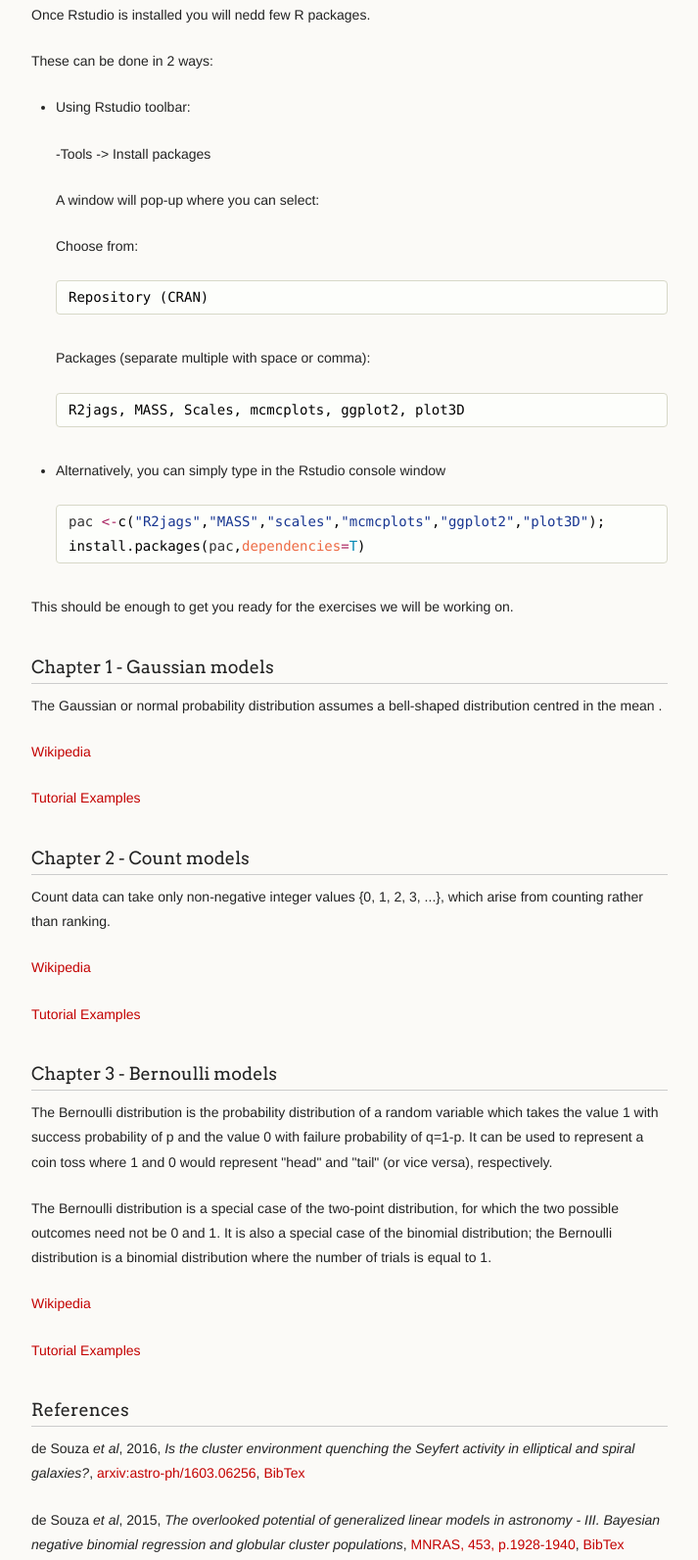
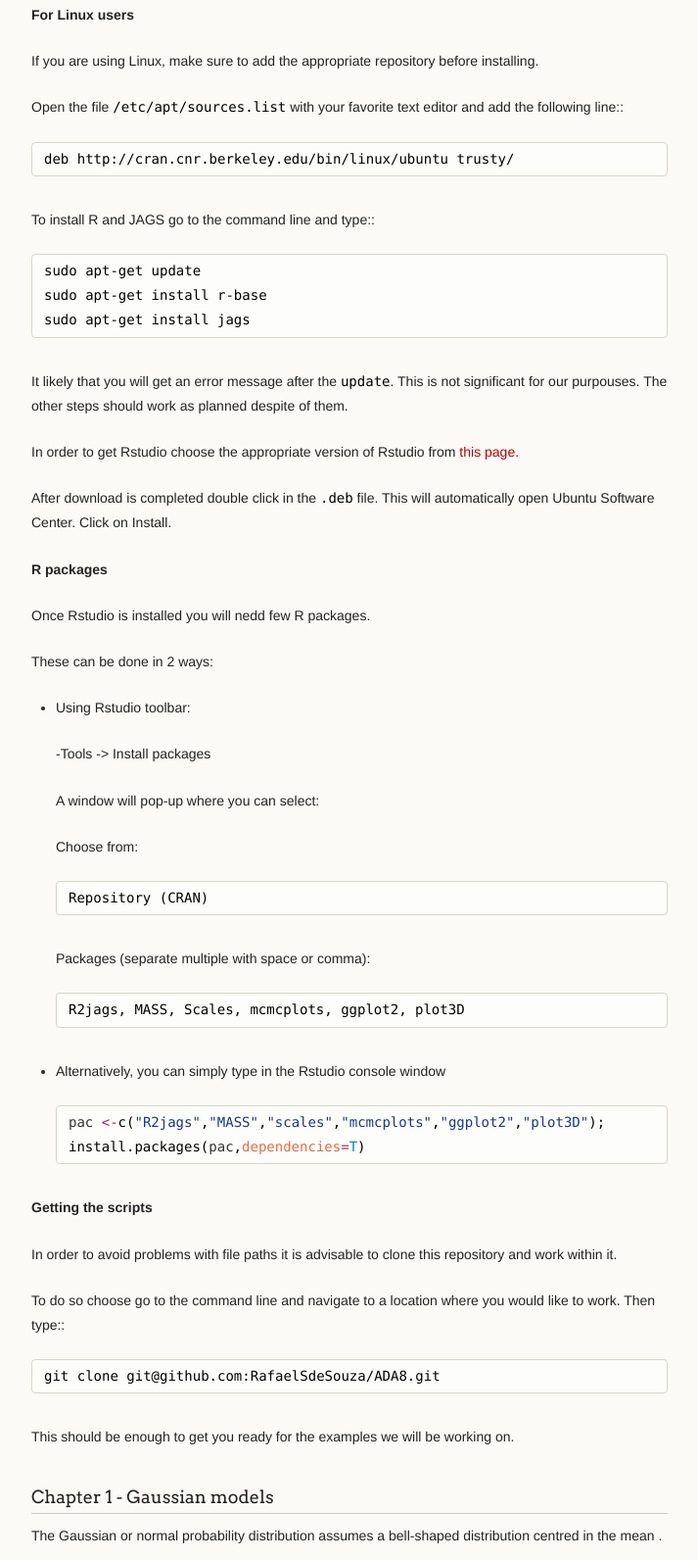
Before and after one commit to RafaelSdeSouza/ADA8, a plain HTML site: page index.html in a window 1280 px wide. Shown: the part 857-2449 px from the top of the page at 98% size, without its empty margins (278-991 px from the left). Drawn offline with Linux system fonts and the light colour scheme.

```diff
--- a/index.html
+++ b/index.html
@@ -30,7 +30,7 @@
 
       </header>
       <section>
-        <p><img src="../images/COIN.png" width="800" align="right"></p>
+        <p><img src="images/COIN.png" width="800" align="right"></p>
 
 <h1>
 <a id="tutorial-on-bayesian-modeling" class="anchor" href="#tutorial-on-bayesian-modeling" aria-hidden="true"><span aria-hidden="true" class="octicon octicon-link"></span></a>Tutorial on Bayesian Modeling</h1>
@@ -68,6 +68,30 @@ Hilbe, de Souza and Ishida, <em>in prep</em>, Cambridge University Press  </p>
 </li>
 </ul>
 
+<p><strong>For Linux users</strong></p>
+
+<p>If you are using Linux, make sure to add the appropriate repository before installing.  </p>
+
+<p>Open the file <code>/etc/apt/sources.list</code> with your favorite text editor and add the following line::</p>
+
+<pre><code>deb http://cran.cnr.berkeley.edu/bin/linux/ubuntu trusty/
+</code></pre>
+
+<p>To install R and JAGS go to the command line and type::</p>
+
+<pre><code>sudo apt-get update
+sudo apt-get install r-base
+sudo apt-get install jags
+</code></pre>
+
+<p>It likely that you will get an error message after the <code>update</code>. This is not significant for our purpouses. The other steps should work as planned despite of them.  </p>
+
+<p>In order to get Rstudio choose the appropriate version of Rstudio from <a href="https://www.rstudio.com/products/rstudio/download/">this page</a>.</p>
+
+<p>After download is completed double click in the <code>.deb</code> file. This will automatically open Ubuntu Software Center. Click on Install.    </p>
+
+<p><strong>R packages</strong></p>
+
 <p>Once Rstudio is installed you will nedd few R packages. </p>
 
 <p>These can be done in 2 ways:</p>
@@ -98,7 +122,16 @@ install.packages(<span class="pl-smi">pac</span>,<span class="pl-v">dependencies
 </li>
 </ul>
 
-<p>This should be enough to get you ready for the exercises we will be working on. </p>
+<p><strong>Getting the scripts</strong></p>
+
+<p>In order to avoid problems with file paths it is advisable to clone this repository and work within it.  </p>
+
+<p>To do so choose go to the command line and navigate to a location where you would like to work. Then type::</p>
+
+<pre><code>git clone git@github.com:RafaelSdeSouza/ADA8.git
+</code></pre>
+
+<p>This should be enough to get you ready for the examples we will be working on. </p>
 
 <h3>
 <a id="chapter-1----gaussian-models" class="anchor" href="#chapter-1----gaussian-models" aria-hidden="true"><span aria-hidden="true" class="octicon octicon-link"></span></a>Chapter 1  - Gaussian models</h3>
@@ -107,27 +140,25 @@ install.packages(<span class="pl-smi">pac</span>,<span class="pl-v">dependencies
 
 <p><a href="https://en.wikipedia.org/wiki/Normal_distribution">Wikipedia</a></p>
 
-<p><a href="https://github.com/RafaelSdeSouza/ADA8/tree/master/Normal">Tutorial Examples</a></p>
+<p><a href="https://github.com/RafaelSdeSouza/ADA8/tree/eebf6e57982f8817ec678128967580ccfdae1f67/Normal">Tutorial Examples</a></p>
 
 <h3>
-<a id="chapter-2---count-models" class="anchor" href="#chapter-2---count-models" aria-hidden="true"><span aria-hidden="true" class="octicon octicon-link"></span></a>Chapter 2 - Count models</h3>
+<a id="chapter-2---bernoulli-models" class="anchor" href="#chapter-2---bernoulli-models" aria-hidden="true"><span aria-hidden="true" class="octicon octicon-link"></span></a>Chapter 2 - Bernoulli models</h3>
+
+<p>The Bernoulli distribution is the probability distribution of a random variable which takes the value 1 with success probability of p and the value 0 with failure probability of q=1-p. It can be used to represent a coin toss where 1 and 0 would represent "head" and "tail" (or vice versa), respectively.</p>
+
+<p><a href="https://en.wikipedia.org/wiki/Bernoulli_distribution">Wikipedia</a></p>
+
+<p><a href="https://github.com/RafaelSdeSouza/ADA8/tree/eebf6e57982f8817ec678128967580ccfdae1f67/Bernoulli">Tutorial Examples</a></p>
+
+<h3>
+<a id="chapter-3---count-models" class="anchor" href="#chapter-3---count-models" aria-hidden="true"><span aria-hidden="true" class="octicon octicon-link"></span></a>Chapter 3 - Count models</h3>
 
 <p>Count data can take only non-negative integer values {0, 1, 2, 3, ...}, which arise from counting rather than ranking. </p>
 
 <p><a href="https://en.wikipedia.org/wiki/Count_data">Wikipedia</a></p>
 
-<p><a href="https://github.com/RafaelSdeSouza/ADA8/tree/master/Count_models">Tutorial Examples</a></p>
-
-<h3>
-<a id="chapter-3---bernoulli-models" class="anchor" href="#chapter-3---bernoulli-models" aria-hidden="true"><span aria-hidden="true" class="octicon octicon-link"></span></a>Chapter 3 - Bernoulli models</h3>
-
-<p>The Bernoulli distribution is the probability distribution of a random variable which takes the value 1 with success probability of p and the value 0 with failure probability of q=1-p. It can be used to represent a coin toss where 1 and 0 would represent "head" and "tail" (or vice versa), respectively.</p>
-
-<p>The Bernoulli distribution is a special case of the two-point distribution, for which the two possible outcomes need not be 0 and 1. It is also a special case of the binomial distribution; the Bernoulli distribution is a binomial distribution where the number of trials is equal to 1.</p>
-
-<p><a href="https://en.wikipedia.org/wiki/Bernoulli_distribution">Wikipedia</a></p>
-
-<p><a href="https://github.com/RafaelSdeSouza/ADA8/tree/master/Bernoulli">Tutorial Examples</a></p>
+<p><a href="https://github.com/RafaelSdeSouza/ADA8/tree/eebf6e57982f8817ec678128967580ccfdae1f67/Count_models">Tutorial Examples</a></p>
 
 <h3>
 <a id="references" class="anchor" href="#references" aria-hidden="true"><span aria-hidden="true" class="octicon octicon-link"></span></a>References</h3>
```
Also changed, not shown: params.json (+1 -1 lines).
